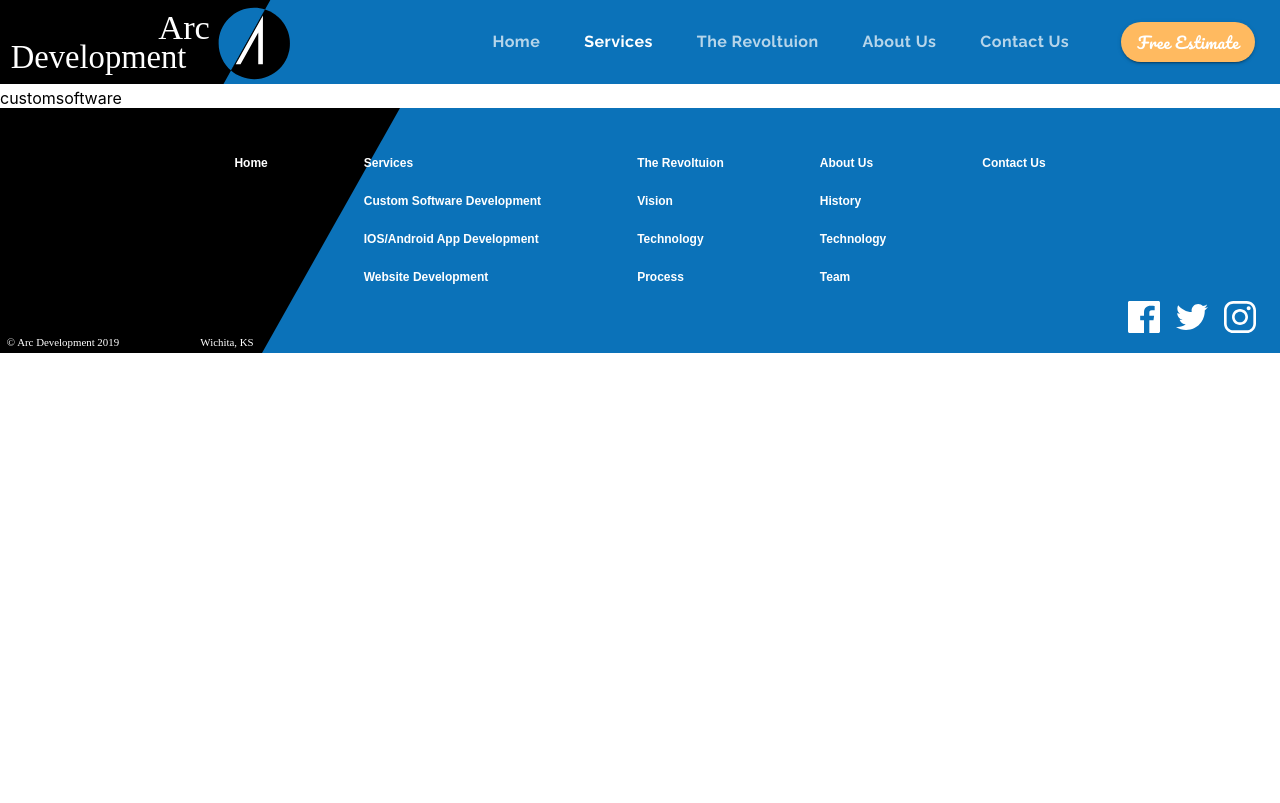
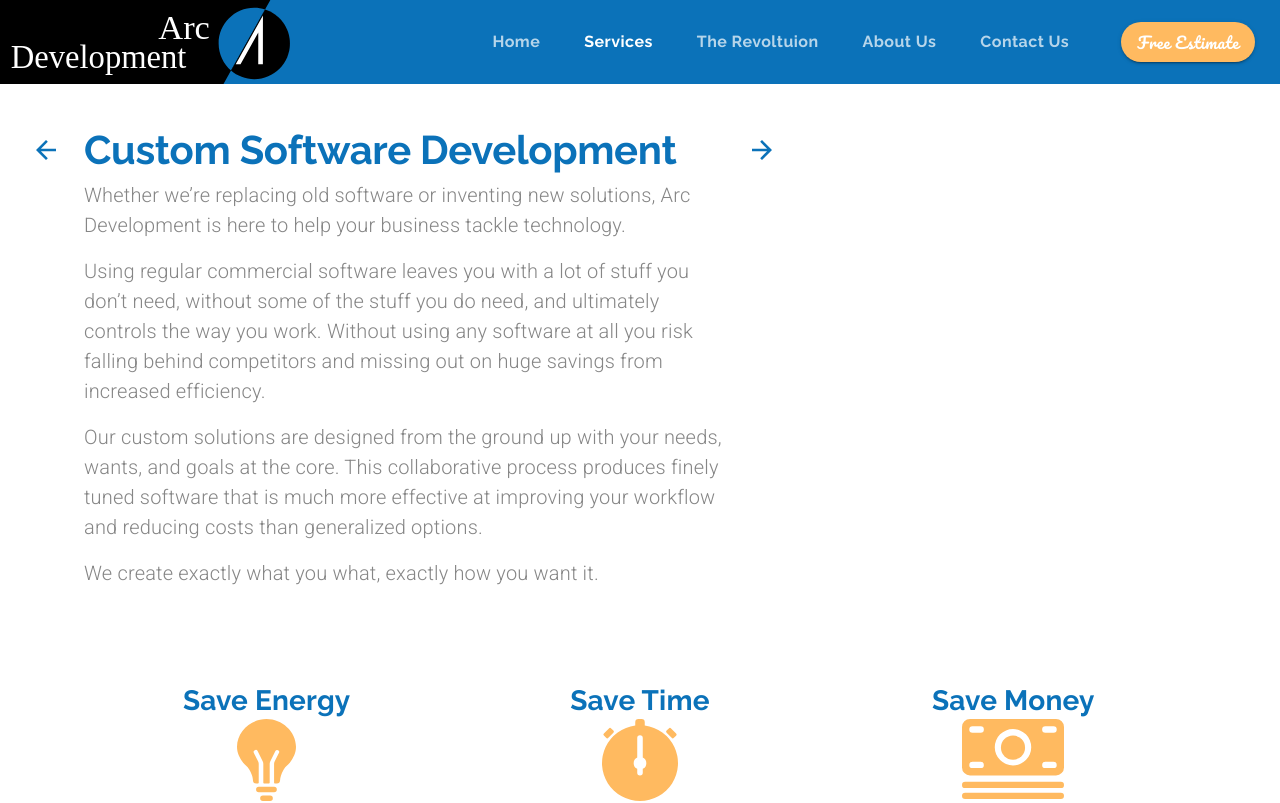
Before and after one commit to Mohamedghaly140/Arc-Development, a React (Create React App) app: page /customsoftware in a window 1280 px wide. Shown: the top 803 px of the page. Built offline with nearby package versions, Linux system fonts and the light colour scheme; the HTML template or start-up script is replaced by a standard one.

Commit message:
custom software page

```diff
--- a/src/App.js
+++ b/src/App.js
@@ -1,12 +1,13 @@
-import React, { useState } from "react";
-import { ThemeProvider } from "@material-ui/styles";
-import { BrowserRouter, Route, Switch } from "react-router-dom";
+import React, { useState } from 'react';
+import { ThemeProvider } from '@material-ui/styles';
+import { BrowserRouter, Route, Switch } from 'react-router-dom';
 // Components Import
-import theme from "./components/ui/Themes/Theme";
-import Header from "./components/ui/Header/Header";
-import Footer from "./components/ui/Footer/Footer";
-import LandingPage from "./components/LandingPage/LandingPage";
-import Services from "./components/ui/Services/Services";
+import theme from './components/ui/Themes/Theme';
+import Header from './components/ui/Header/Header';
+import Footer from './components/ui/Footer/Footer';
+import LandingPage from './components/LandingPage/LandingPage';
+import Services from './components/ui/Services/Services';
+import CustomSoftware from './components/ui/CustomSoftware/CustomSoftware';
 
 function App() {
 	const [selectedIndex, setSelectedIndex] = useState(0);
@@ -44,7 +45,13 @@ function App() {
 					/>
 					<Route
 						path="/customsoftware"
-						component={() => <div>customsoftware</div>}
+						render={props => (
+							<CustomSoftware
+								{...props}
+								setValue={setValue}
+								setSelectedIndex={setSelectedIndex}
+							/>
+						)}
 					/>
 					<Route path="/mobileapps" component={() => <div>mobileapps</div>} />
 					<Route path="/websites" component={() => <div>websites</div>} />
--- /dev/null
+++ b/src/components/ui/CustomSoftware/CustomSoftware.js
@@ -0,0 +1,156 @@
+import React from 'react';
+import Lottie from 'react-lottie';
+import { Link } from 'react-router-dom';
+import {
+	Grid,
+	useTheme,
+	makeStyles,
+	IconButton,
+	Typography,
+	useMediaQuery,
+} from '@material-ui/core';
+
+import backArrow from '../../../assets/backArrow.svg';
+import forwardArrow from '../../../assets/forwardArrow.svg';
+import lightBulb from '../../../assets/bulb.svg';
+import cash from '../../../assets/cash.svg';
+import stopwatch from '../../../assets/stopwatch.svg';
+
+const useStyles = makeStyles(theme => ({
+	mainContainer: {
+		padding: '2em 5em 10em 5em',
+	},
+	heading: {
+		maxWidth: '40em',
+	},
+	arrowContainer: {
+		marginTop: '0.5em',
+	},
+}));
+
+const CustomSoftware = props => {
+	const classes = useStyles();
+
+	return (
+		<Grid container direction="column" className={classes.mainContainer}>
+			<Grid item container direction="row">
+				<Grid
+					item
+					className={classes.arrowContainer}
+					style={{ marginRight: '1em', marginLeft: '-3.5em' }}
+					onClick={() => props.setSelectedIndex(0)}
+					component={Link}
+					to="/services"
+				>
+					<IconButton>
+						<img
+							src={backArrow}
+							alt="Back to Services Page"
+							title="Back to Services Page"
+						/>
+					</IconButton>
+				</Grid>
+				<Grid item container direction="column" className={classes.heading}>
+					<Grid item>
+						<Typography variant="h2">Custom Software Development</Typography>
+					</Grid>
+					<Grid item>
+						<Typography variant="body1" paragraph>
+							Whether we’re replacing old software or inventing new solutions,
+							Arc Development is here to help your business tackle technology.
+						</Typography>
+						<Typography variant="body1" paragraph>
+							Using regular commercial software leaves you with a lot of stuff
+							you don’t need, without some of the stuff you do need, and
+							ultimately controls the way you work. Without using any software
+							at all you risk falling behind competitors and missing out on huge
+							savings from increased efficiency.
+						</Typography>
+						<Typography variant="body1" paragraph>
+							Our custom solutions are designed from the ground up with your
+							needs, wants, and goals at the core. This collaborative process
+							produces finely tuned software that is much more effective at
+							improving your workflow and reducing costs than generalized
+							options.
+						</Typography>
+						<Typography variant="body1" paragraph>
+							We create exactly what you what, exactly how you want it.
+						</Typography>
+					</Grid>
+				</Grid>
+				<Grid
+					item
+					className={classes.arrowContainer}
+					style={{ marginLeft: '1em', marginRight: '-3.5em' }}
+					onClick={() => props.setSelectedIndex(2)}
+					component={Link}
+					to="/mobileapps"
+				>
+					<IconButton>
+						<img
+							src={forwardArrow}
+							alt="Forward to IOS/Android App Development Page"
+							title="Forward to IOS/Android App Development Page"
+						/>
+					</IconButton>
+				</Grid>
+			</Grid>
+			{/* Icons Section */}
+			<Grid
+				item
+				container
+				direction="row"
+				justify="center"
+				style={{ marginTop: '5em', marginBottom: '5em' }}
+			>
+				<Grid
+					item
+					container
+					direction="column"
+					sm
+					alignItems="center"
+					style={{ maxWidth: '40em' }}
+				>
+					<Grid item>
+						<Typography variant="h4">Save Energy</Typography>
+					</Grid>
+					<Grid item>
+						<img src={lightBulb} alt="light buld" />
+					</Grid>
+				</Grid>
+				<Grid
+					item
+					container
+					direction="column"
+					sm
+					alignItems="center"
+					style={{ maxWidth: '40em' }}
+				>
+					<Grid item>
+						<Typography variant="h4">Save Time</Typography>
+					</Grid>
+					<Grid item>
+						<img src={stopwatch} alt="stopwatch" />
+					</Grid>
+				</Grid>
+				<Grid
+					item
+					container
+					direction="column"
+					sm
+					alignItems="center"
+					style={{ maxWidth: '40em' }}
+				>
+					<Grid item>
+						<Typography variant="h4">Save Money</Typography>
+					</Grid>
+					<Grid item>
+						<img src={cash} alt="cash" />
+					</Grid>
+				</Grid>
+			</Grid>
+		</Grid>
+	);
+};
+
+export default CustomSoftware;
--- a/src/components/ui/Services/Services.js
+++ b/src/components/ui/Services/Services.js
@@ -1,40 +1,40 @@
-import React from "react";
-import { Link } from "react-router-dom";
-import { makeStyles, useTheme } from "@material-ui/core/styles";
+import React from 'react';
+import { Link } from 'react-router-dom';
+import { makeStyles, useTheme } from '@material-ui/core/styles';
 import {
 	Container,
 	Grid,
 	Button,
 	Typography,
 	useMediaQuery,
-} from "@material-ui/core";
+} from '@material-ui/core';
 
-import ButtonArrow from "../ButtonArrow/ButtonArrow";
+import ButtonArrow from '../ButtonArrow/ButtonArrow';
 
-import customSoftwareIcon from "../../../assets/Custom Software Icon.svg";
-import mobileAppsIcon from "../../../assets/mobileIcon.svg";
-import websiteIcon from "../../../assets/websiteIcon.svg";
+import customSoftwareIcon from '../../../assets/Custom Software Icon.svg';
+import mobileAppsIcon from '../../../assets/mobileIcon.svg';
+import websiteIcon from '../../../assets/websiteIcon.svg';
 
 const useStyles = makeStyles(theme => ({
 	servicesContainer: {
-		marginTop: "1.5em",
-		marginBottom: "1.5em",
+		marginTop: '1.5em',
+		marginBottom: '1.5em',
 	},
 	servicesBlockItem: {
-		marginTop: "1.5em",
-		marginBottom: "1.5em",
+		marginTop: '1.5em',
+		marginBottom: '1.5em',
 	},
 	specialText: {
 		color: theme.palette.common.orange,
-		fontFamily: "Pacifico",
+		fontFamily: 'Pacifico',
 	},
 	learnMoreBtn: {
 		...theme.typography.learnButton,
-		fontSize: "0.8rem",
+		fontSize: '0.8rem',
 		height: 35,
 	},
 	title: {
-		borderBottom: "1px solid #CCC",
+		borderBottom: '1px solid #CCC',
 	},
 }));
 
@@ -43,8 +43,8 @@ const Services = props => {
 
 	const classes = useStyles();
 	const theme = useTheme();
-	const matchesSM = useMediaQuery(theme.breakpoints.down("sm"));
-	const matchesXS = useMediaQuery(theme.breakpoints.down("xs"));
+	const matchesSM = useMediaQuery(theme.breakpoints.down('sm'));
+	const matchesXS = useMediaQuery(theme.breakpoints.down('xs'));
 
 	return (
 		<Grid container direction="column" className={classes.servicesContainer}>
@@ -61,11 +61,11 @@ const Services = props => {
 						container
 						direction="row"
 						spacing={2}
-						justify={matchesSM ? "center" : "flex-end"}
+						justify={matchesSM ? 'center' : 'flex-end'}
 						alignItems="center"
-						style={{ textAlign: matchesXS && "center" }}
+						style={{ textAlign: matchesXS && 'center' }}
 					>
-						<Grid item>
+						<Grid item style={{ width: !matchesXS && '35em' }}>
 							<Typography variant="h4" gutterBottom>
 								iOS/Android App Development
 							</Typography>
@@ -74,7 +74,7 @@ const Services = props => {
 							</Typography>
 							<Typography variant="subtitle1" gutterBottom>
 								Integrate your web experience or create stand alone app with
-								{matchesXS ? "" : <br />}
+								{matchesXS ? '' : <br />}
 								either mobile platform.
 							</Typography>
 							<Button
@@ -87,12 +87,16 @@ const Services = props => {
 								className={classes.learnMoreBtn}
 								variant="outlined"
 							>
-								<span style={{ marginRight: 10 }}>Learn More</span>{" "}
+								<span style={{ marginRight: 10 }}>Learn More</span>{' '}
 								<ButtonArrow width={15} height={15} fill="red" />
 							</Button>
 						</Grid>
 						<Grid item>
-							<img src={mobileAppsIcon} alt="Mobile Apps Development" />
+							<img
+								src={mobileAppsIcon}
+								alt="Mobile Apps Development"
+								width="250em"
+							/>
 						</Grid>
 					</Grid>
 				</Container>
@@ -104,9 +108,9 @@ const Services = props => {
 						container
 						direction="row"
 						spacing={2}
-						justify={matchesSM && "center"}
+						justify={matchesSM && 'center'}
 						alignItems="center"
-						style={{ textAlign: matchesXS && "center" }}
+						style={{ textAlign: matchesXS && 'center' }}
 					>
 						<Grid item>
 							<Typography variant="h4" gutterBottom>
@@ -116,7 +120,7 @@ const Services = props => {
 								Save Energy. Save Time. Save Money.
 							</Typography>
 							<Typography variant="subtitle1" gutterBottom>
-								Complete digital solution, from investigation to{" "}
+								Complete digital solution, from investigation to{' '}
 								<span className={classes.specialText}>celebration</span>
 							</Typography>
 							<Button
@@ -129,7 +133,7 @@ const Services = props => {
 								className={classes.learnMoreBtn}
 								variant="outlined"
 							>
-								<span style={{ marginRight: 10 }}>Learn More</span>{" "}
+								<span style={{ marginRight: 10 }}>Learn More</span>{' '}
 								<ButtonArrow width={15} height={15} fill="red" />
 							</Button>
 						</Grid>
@@ -146,11 +150,11 @@ const Services = props => {
 						container
 						direction="row"
 						spacing={2}
-						justify={matchesSM ? "center" : "flex-end"}
+						justify={matchesSM ? 'center' : 'flex-end'}
 						alignItems="center"
-						style={{ textAlign: matchesXS && "center" }}
+						style={{ textAlign: matchesXS && 'center' }}
 					>
-						<Grid item>
+						<Grid item style={{ width: !matchesXS && '35em' }}>
 							<Typography variant="h4" gutterBottom>
 								Website Development
 							</Typography>
@@ -170,12 +174,12 @@ const Services = props => {
 								className={classes.learnMoreBtn}
 								variant="outlined"
 							>
-								<span style={{ marginRight: 10 }}>Learn More</span>{" "}
+								<span style={{ marginRight: 10 }}>Learn More</span>{' '}
 								<ButtonArrow width={15} height={15} fill="red" />
 							</Button>
 						</Grid>
 						<Grid item>
-							<img src={websiteIcon} alt="Website Development" />
+							<img src={websiteIcon} alt="Website Development" width="250em" />
 						</Grid>
 					</Grid>
 				</Container>
--- a/src/components/ui/Themes/Theme.js
+++ b/src/components/ui/Themes/Theme.js
@@ -23,6 +23,7 @@ export default createMuiTheme({
 			fontWeight: 700,
 			textTransform: 'capitalize',
 			fontSize: '1rem',
+			color: '#fff',
 		},
 		estimate: {
 			fontFamily: 'Pacifico',
@@ -58,6 +59,11 @@ export default createMuiTheme({
 			fontSize: '1.25rem',
 			color: '#fff',
 		},
+		body1: {
+			fontSize: '1.25rem',
+			color: arcGray,
+			fontWeight: 300,
+		},
 		learnButton: {
 			borderColor: arcBlue,
 			color: arcBlue,
```
Also changed, not shown: src/components/LandingPage/LandingPage.js (+63 -63 lines), src/components/ui/Footer/Footer.js (+7 -1 lines), src/components/ui/CallToAction/CallToAction.js (indentation only). Lines whose indentation alone changed are shown as unchanged.
